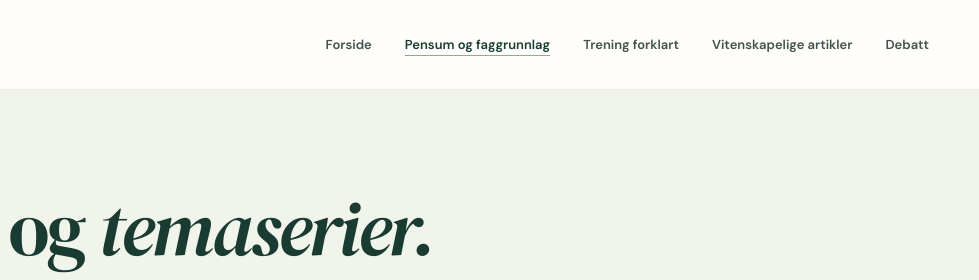
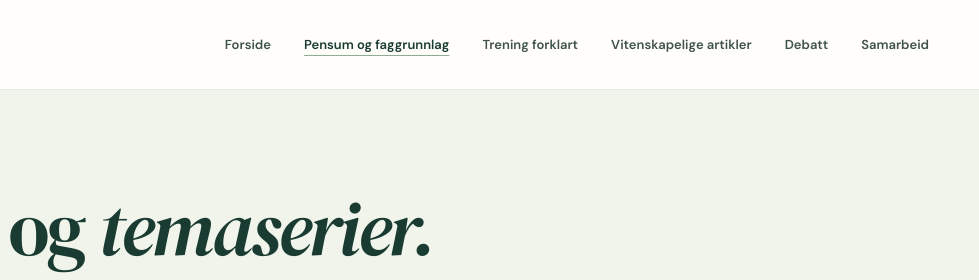
Before and after one commit to gorpaulsen/gorpaulsen.github.io, a plain HTML site: page artikler.html in a window 1280 px wide. Shown: the top 280 px of the page, 301-1280 px from the left. Drawn offline with Linux system fonts and the light colour scheme.

Commit message:
Nasjonalt samarbeid som tydelig mandatområde og ny navigasjon

```diff
--- a/artikler.html
+++ b/artikler.html
@@ -13,7 +13,7 @@
 <header class="site-header"><div class="container header-inner">
 <a href="index.html" class="brand" aria-label="Norsk idrettsvitenskap, forsiden"><img class="brand-mark" src="assets/niv-mark.svg" alt="" width="68" height="46"><span class="brand-name">NORSK<br><strong>IDRETTSVITENSKAP</strong></span></a>
 <button class="menu-toggle" type="button" aria-expanded="false" aria-controls="primary-navigation" aria-label="Åpne meny"><span></span><span></span><span></span></button>
-<nav class="site-nav" id="primary-navigation" aria-label="Hovedmeny"><a href="index.html">Forside</a><a href="artikler.html" aria-current="page">Pensum og faggrunnlag</a><a href="trening-forklart.html">Trening forklart</a><a href="vitenskap.html">Vitenskapelige artikler</a><a href="debatt.html">Debatt</a></nav>
+<nav class="site-nav" id="primary-navigation" aria-label="Hovedmeny"><a href="index.html">Forside</a><a href="artikler.html" aria-current="page">Pensum og faggrunnlag</a><a href="trening-forklart.html">Trening forklart</a><a href="vitenskap.html">Vitenskapelige artikler</a><a href="debatt.html">Debatt</a><a href="samarbeid.html">Samarbeid</a></nav>
 </div></header>
 <main id="main">
 <section class="archive-hero"><div class="container"><p class="eyebrow muted">PENSUM OG FAGGRUNNLAG</p><h1>Artikler og <em>temaserier.</em></h1><p class="intro">Temaserie: En kritisk revisjon av norsk treningslære. Utforsk faglige problemstillinger, begrepsavklaringer og forskningsspørsmål.</p></div></section>
```
